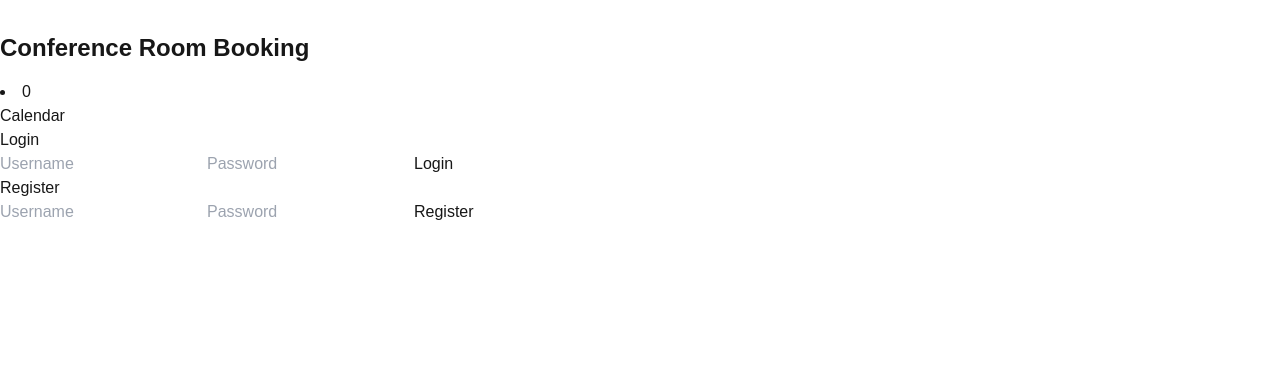
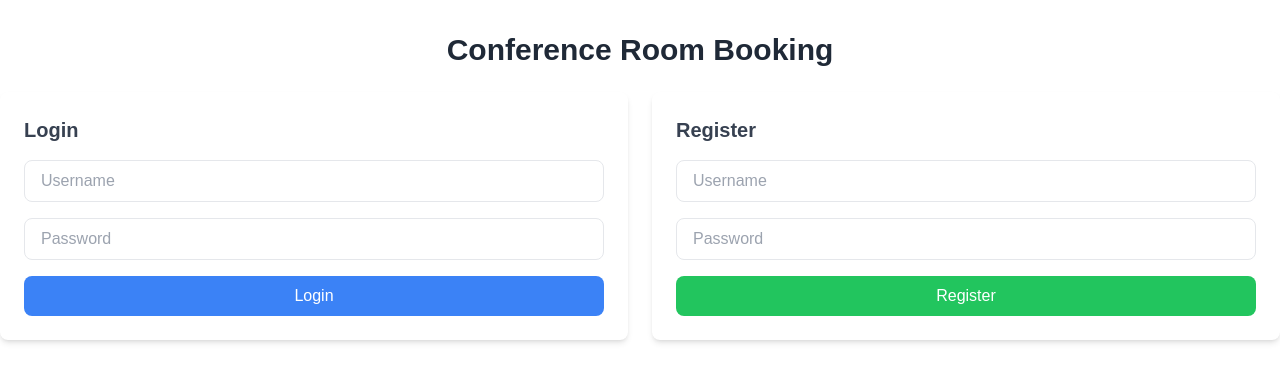
Before and after one commit to wojciechfpga/NextFlask, a Next.js app: page / in a window 1280 px wide. Shown: the top 382 px of the page. Built offline with nearby package versions, Linux system fonts and the light colour scheme.

Commit message:
Calendar work

```diff
--- a/package.json
+++ b/package.json
@@ -18,6 +18,7 @@
     "react-dnd": "^16.0.1",
     "react-dnd-html5-backend": "^16.0.1",
     "react-dom": "^18",
+    "react-hook-form": "^7.54.0",
     "react-redux": "^9.1.2"
   },
   "devDependencies": {
--- a/src/app/page.jsx
+++ b/src/app/page.jsx
@@ -1,29 +1,35 @@
 "use client";
+import React, { useState, useEffect } from "react";
+import { useDispatch, useSelector } from "react-redux";
+import {
+  loginUser,
+  registerUser,
+  logout,
+} from "../lib/features/auth/authSlice";
+import CalendarView from "../components/Calendar";
+import BookingModal from "../components/BookingModal";
+import axios from "axios";
+import { revalidatePath } from 'next/cache'
 
-import React, { useState, useEffect } from 'react';
-import { useDispatch, useSelector } from 'react-redux';
-import { loginUser, registerUser, logout } from '../lib/features/auth/authSlice';
-import CalendarView from '../components/Calendar';
+const mapEventData = (data) => ({
+  id: data.id,
+  title: `Room ${data.room_id}`,
+  start: new Date(data.start_time),
+  end: new Date(data.end_time),
+});
 
-const mapEventData = (data) => {
-  return {
-    id: data.id,
-    title: `Room ${data.room_id}`,
-    start: new Date(data.start_time),
-    end: new Date(data.end_time)
-  };
+const apiResponse = {
+  id: 0,
+  title: "Room",
+  start: "2025-12-01T10:00:00",
+  end: "2025-12-02T12:00:00",
 };
 
-
-const apiResponse = { id:0,title: "Room", start: "2025-12-01T10:00:00", end: "2025-12-02T12:00:00" };
-
 const fetchEvents = async (token) => {
-  const response = await fetch('http://localhost:5000/api/reservations/my', {
-    headers: {
-      'Authorization': `${token}`
-    }
+  const response = await fetch("http://localhost:5000/api/reservations/my", {
+    headers: { Authorization: `${token}` },
   });
-  if (!response.ok) throw new Error('Network response was not ok');
+  if (!response.ok) throw new Error("Network response was not ok");
   return response.json();
 };
 
@@ -32,122 +38,144 @@ export default function Home() {
   const { user, token, error } = useSelector((state) => state.auth);
   const [events, setEvents] = useState([apiResponse]);
   const [loading, setLoading] = useState(true);
-  const [loginForm, setLoginForm] = useState({ username: '', password: '' });
-  const [registerForm, setRegisterForm] = useState({ username: '', password: '' });
-  const [en, setEn] = useState(false);
+  const [loginForm, setLoginForm] = useState({ username: "", password: "" });
+  const [registerForm, setRegisterForm] = useState({ username: "", password: "" });
+  const [isModalOpen, setIsModalOpen] = useState(false);
+  const [selectedSlot, setSelectedSlot] = useState(null);
+
   useEffect(() => {
     if (token) {
       const getEvents = async () => {
         try {
-          console.log(user)
-          console.log(token)
           const data = await fetchEvents(token);
-          const convertedData=data.map(mapEventData)
-          const spreadEventsData=[...convertedData,...events]
-          setEvents(spreadEventsData);
+          const convertedData = data.map(mapEventData);
+          setEvents((prevEvents) => [...convertedData, ...prevEvents]);
         } catch (err) {
           console.error(err);
         } finally {
           setLoading(false);
         }
       };
-
       getEvents();
     } else {
       setLoading(false);
     }
   }, [token]);
-  useEffect(() => {
-    if (events) {
-      console.log('Stan en został zaktualizowany:')
-    //  console.log(events)
-    }
-  },
-    [events]
-  )
-  const handleLogin = () => {
-    dispatch(loginUser(loginForm));
+
+  const handleLogin = () => dispatch(loginUser(loginForm));
+  const handleRegister = () => dispatch(registerUser(registerForm));
+  const handleLogout = () => dispatch(logout());
+  const handleSelectSlot = (slot) => {
+    setSelectedSlot(slot);
+    setIsModalOpen(true);
+  };
+  const handleModalClose = () => {
+    setIsModalOpen(false)
   };
 
-  const handleRegister = () => {
-    dispatch(registerUser(registerForm));
-  };
+  const handleSubmit = async(formData) => {
+    await axios.post("http://localhost:5000/api/reservations",formData, {
+    headers: {
+      'Content-Type': 'application/json',
+      Authorization: token,
+    },
+  }).then((data)=>{
+    alert("Reservation created")
 
-  const handleLogout = () => {
-    dispatch(logout());
-  };
-
-  const handleEventDrop = (event) => {
-    console.log('Dropped event:', event);
-  };
-
-  const handleSelectSlot = (slot) => {
-    console.log('Selected slot:', slot);
-  };
-
-  const handleSelectEvent = (event) => {
-    console.log('Selected event:', event);
-  };
-
-  const disableFunctionality = error !== null;
-  console.log("ReRendering page")
-  console.log(events)
-  console.log("Event in page")
+  }).catch(()=>{
+    alert("Some error")
+  })}
 
   return (
-    <div className="container mx-auto mt-8">
-      <h1 className="text-2xl font-bold mb-4">Conference Room Booking</h1>
-      {events.map((item) => (
-          <li key={item.id}>{item.id}</li>
-        ))}
-      <h1>Calendar</h1>
-      {user ? (
-        <div>
-          <button onClick={handleLogout}>Logout</button>
+    <div className={`container mx-auto mt-8`}>
+
+      {isModalOpen && (
+        <BookingModal
+          onClose={handleModalClose}
+          onSubmit={handleSubmit}
+          slot={selectedSlot}
+        />
+      )}
+
+      {/* Main Content */}
+      <h1 className="text-3xl font-bold text-gray-800 mb-6 text-center">
+        Conference Room Booking
+      </h1>
+      {!isModalOpen &&( user  ? (
+        <div className="relative z-50">
+          <button
+            onClick={handleLogout}
+            className="bg-red-500 text-white px-4 py-2 rounded-lg hover:bg-red-600 transition-colors mb-4"
+          >
+            Logout
+          </button>
           {error && <div className="text-red-500 mb-4">Error: {error}</div>}
-          <CalendarView
-            events={events}
-            onEventDrop={disableFunctionality ? null : handleEventDrop}
-            onSelectSlot={disableFunctionality ? null : handleSelectSlot}
-            onSelectEvent={disableFunctionality ? null : handleSelectEvent}
-          />
+          <div className="bg-gray-100 rounded-lg shadow-lg p-6">
+            <h2 className="text-xl font-semibold text-gray-700 mb-4">Your Calendar</h2>
+            <CalendarView
+              events={events}
+              onSelectSlot={handleSelectSlot}
+            />
+          </div>
         </div>
       ) : (
-        <div>
-          <div>
-            <h2>Login</h2>
+        <div className="grid grid-cols-1 md:grid-cols-2 gap-6 relative z-50">
+          <div className="bg-white rounded-lg shadow-md p-6">
+            <h2 className="text-xl font-bold text-gray-700 mb-4">Login</h2>
             <input
               type="text"
               placeholder="Username"
+              className="w-full px-4 py-2 mb-4 border rounded-lg focus:ring focus:ring-indigo-300 focus:outline-none"
               value={loginForm.username}
-              onChange={(e) => setLoginForm({ ...loginForm, username: e.target.value })}
+              onChange={(e) =>
+                setLoginForm({ ...loginForm, username: e.target.value })
+              }
             />
             <input
               type="password"
               placeholder="Password"
+              className="w-full px-4 py-2 mb-4 border rounded-lg focus:ring focus:ring-indigo-300 focus:outline-none"
               value={loginForm.password}
-              onChange={(e) => setLoginForm({ ...loginForm, password: e.target.value })}
+              onChange={(e) =>
+                setLoginForm({ ...loginForm, password: e.target.value })
+              }
             />
-            <button onClick={handleLogin}>Login</button>
+            <button
+              onClick={handleLogin}
+              className="bg-blue-500 text-white px-4 py-2 rounded-lg hover:bg-blue-600 transition-colors w-full"
+            >
+              Login
+            </button>
           </div>
-          <div>
-            <h2>Register</h2>
+          <div className="bg-white rounded-lg shadow-md p-6">
+            <h2 className="text-xl font-bold text-gray-700 mb-4">Register</h2>
             <input
               type="text"
               placeholder="Username"
+              className="w-full px-4 py-2 mb-4 border rounded-lg focus:ring focus:ring-indigo-300 focus:outline-none"
               value={registerForm.username}
-              onChange={(e) => setRegisterForm({ ...registerForm, username: e.target.value })}
+              onChange={(e) =>
+                setRegisterForm({ ...registerForm, username: e.target.value })
+              }
             />
             <input
               type="password"
               placeholder="Password"
+              className="w-full px-4 py-2 mb-4 border rounded-lg focus:ring focus:ring-indigo-300 focus:outline-none"
               value={registerForm.password}
-              onChange={(e) => setRegisterForm({ ...registerForm, password: e.target.value })}
+              onChange={(e) =>
+                setRegisterForm({ ...registerForm, password: e.target.value })
+              }
             />
-            <button onClick={handleRegister}>Register</button>
+            <button
+              onClick={handleRegister}
+              className="bg-green-500 text-white px-4 py-2 rounded-lg hover:bg-green-600 transition-colors w-full"
+            >
+              Register
+            </button>
           </div>
         </div>
-      )}
+      ))}
     </div>
   );
 }
--- /dev/null
+++ b/src/components/BookingModal.js
@@ -0,0 +1,76 @@
+"use client";
+
+import React from "react";
+import { useForm } from "react-hook-form";
+
+const BookingModal = ({ onClose, onSubmit, slot }) => {
+  const { register, handleSubmit, reset } = useForm({
+    defaultValues: {
+      room_id: "",
+      start_time: slot?.start || "",
+      end_time: slot?.end || "",
+    },
+  });
+
+  const handleFormSubmit = (data) => {
+    onSubmit(data);
+    reset();
+  };
+
+  return (
+    <div className="fixed inset-0 bg-gray-900 bg-opacity-50 flex justify-center items-center">
+      <div className="bg-white rounded-lg shadow-lg p-6 w-1/3">
+        <h2 className="text-xl font-bold text-gray-700 mb-4">Book Room</h2>
+        <form onSubmit={handleSubmit(handleFormSubmit)}>
+          <div className="mb-4">
+            <label className="block text-gray-700 font-medium mb-2">
+              Room ID
+            </label>
+            <input
+              type="text"
+              className="w-full px-4 py-2 border rounded-lg"
+              {...register("room_id", { required: true })}
+            />
+          </div>
+          <div className="mb-4">
+            <label className="block text-gray-700 font-medium mb-2">
+              Start Time
+            </label>
+            <input
+              type="datetime-local"
+              className="w-full px-4 py-2 border rounded-lg"
+              {...register("start_time", { required: true })}
+            />
+          </div>
+          <div className="mb-4">
+            <label className="block text-gray-700 font-medium mb-2">
+              End Time
+            </label>
+            <input
+              type="datetime-local"
+              className="w-full px-4 py-2 border rounded-lg"
+              {...register("end_time", { required: true })}
+            />
+          </div>
+          <div className="flex justify-end">
+            <button
+              type="button"
+              onClick={onClose}
+              className="bg-gray-500 text-white px-4 py-2 rounded-lg mr-2"
+            >
+              Cancel
+            </button>
+            <button
+              type="submit"
+              className="bg-blue-500 text-white px-4 py-2 rounded-lg"
+            >
+              Submit
+            </button>
+          </div>
+        </form>
+      </div>
+    </div>
+  );
+};
+
+export default BookingModal;
--- a/src/components/Calendar.jsx
+++ b/src/components/Calendar.jsx
@@ -14,20 +14,22 @@ const CalendarView = ({ events, onEventDrop, onSelectSlot, onSelectEvent }) => {
   const [view, setView] = useState("week");
 
   return (
-    <div className="p-4 bg-white rounded-lg shadow-md">
+<div className="p-4 bg-white rounded-lg shadow-md border border-gray-200">
   <DnDCalendar
     localizer={localizer}
     events={events}
-        view={view} // Użycie 'view' zamiast 'defaultView'
+    view={view}
     selectable
     resizable
     onEventDrop={onEventDrop}
     onSelectSlot={onSelectSlot}
     onSelectEvent={onSelectEvent}
     style={{ height: "80vh" }}
-        onView={setView} // Zmiana widoku aktualizuje stan
+    onView={setView}
+    className="rounded-md shadow-inner border border-gray-300"
   />
 </div>
+
   );
 };
 
```
Also changed, not shown: 1 other file (tests, documents, lock files or other folders). Lines whose indentation alone changed are shown as unchanged.
